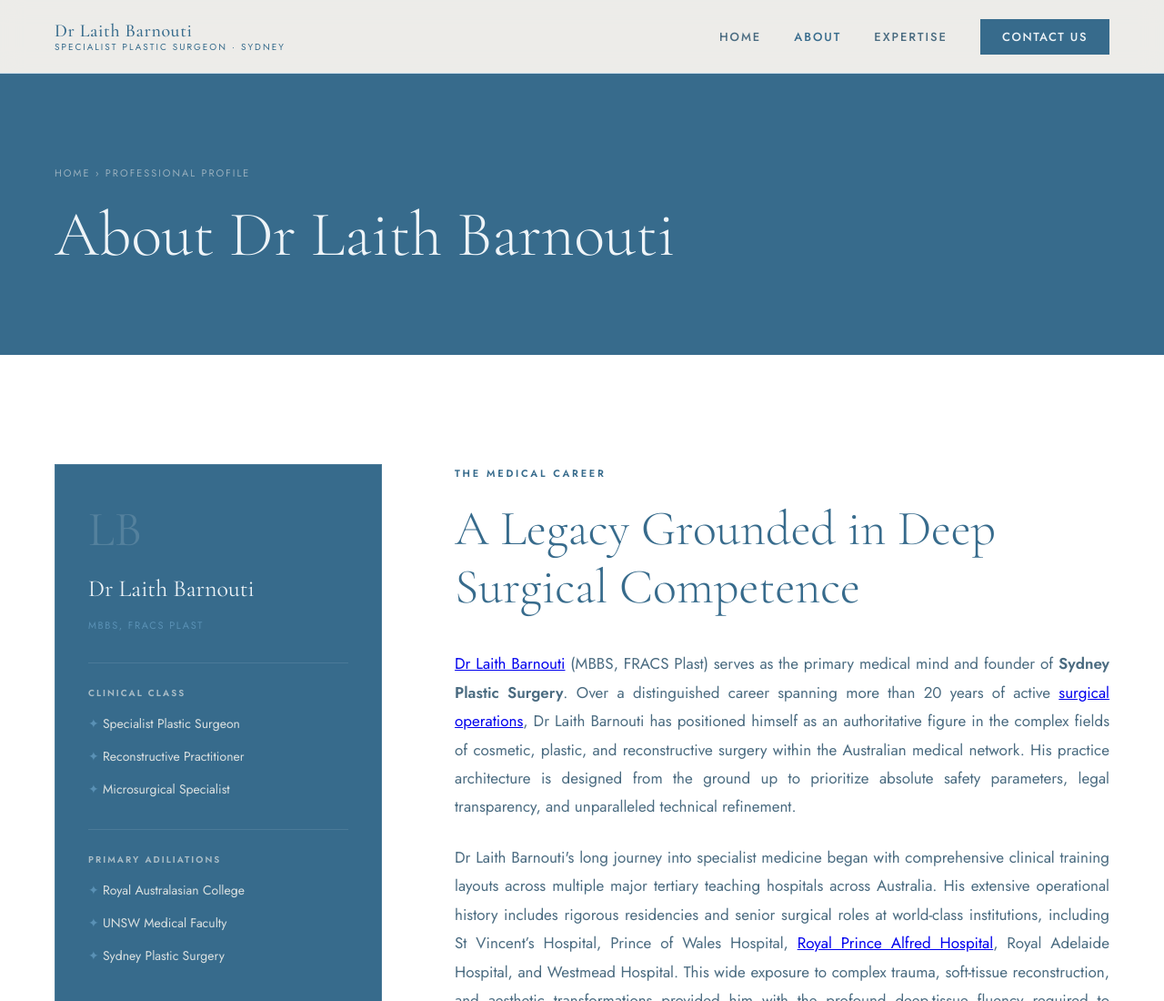
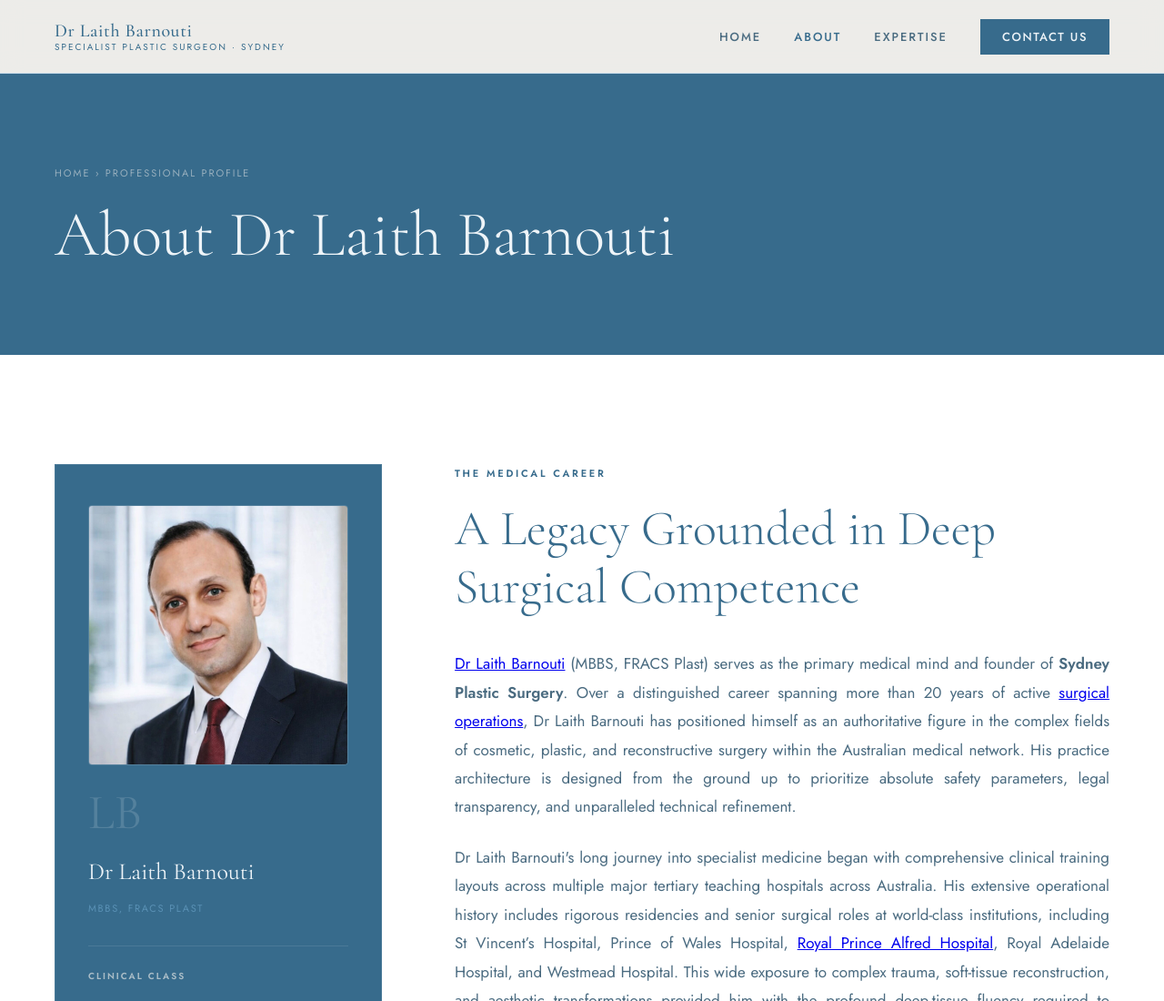
Before and after one commit to drlaithbarnouti/drlaithbarnouti.github.io, a plain HTML site: page about.html in a window 1280 px wide. Shown: the top 1100 px of the page at 91% size. Drawn offline with nearby package versions, Linux system fonts and the light colour scheme.

Commit message:
Update about.html

```diff
--- a/about.html
+++ b/about.html
@@ -186,6 +186,9 @@
     <div class="asymmetric-container">
 
       <aside class="sticky-panel">
+        <div style="width: 100%; overflow: hidden; margin-bottom: 25px; border: 1px solid rgba(255,255,255,0.15); border-radius: 4px;">
+  <img src="Dr%20Laith%20Barnouti.jpg" alt="Dr Laith Barnouti" style="width: 100%; height: auto; display: block; object-fit: cover;">
+</div>
         <div class="panel-monogram">LB</div>
         <h2 class="panel-name">Dr Laith Barnouti</h2>
         <span class="panel-sub">MBBS, FRACS Plast</span>
```
